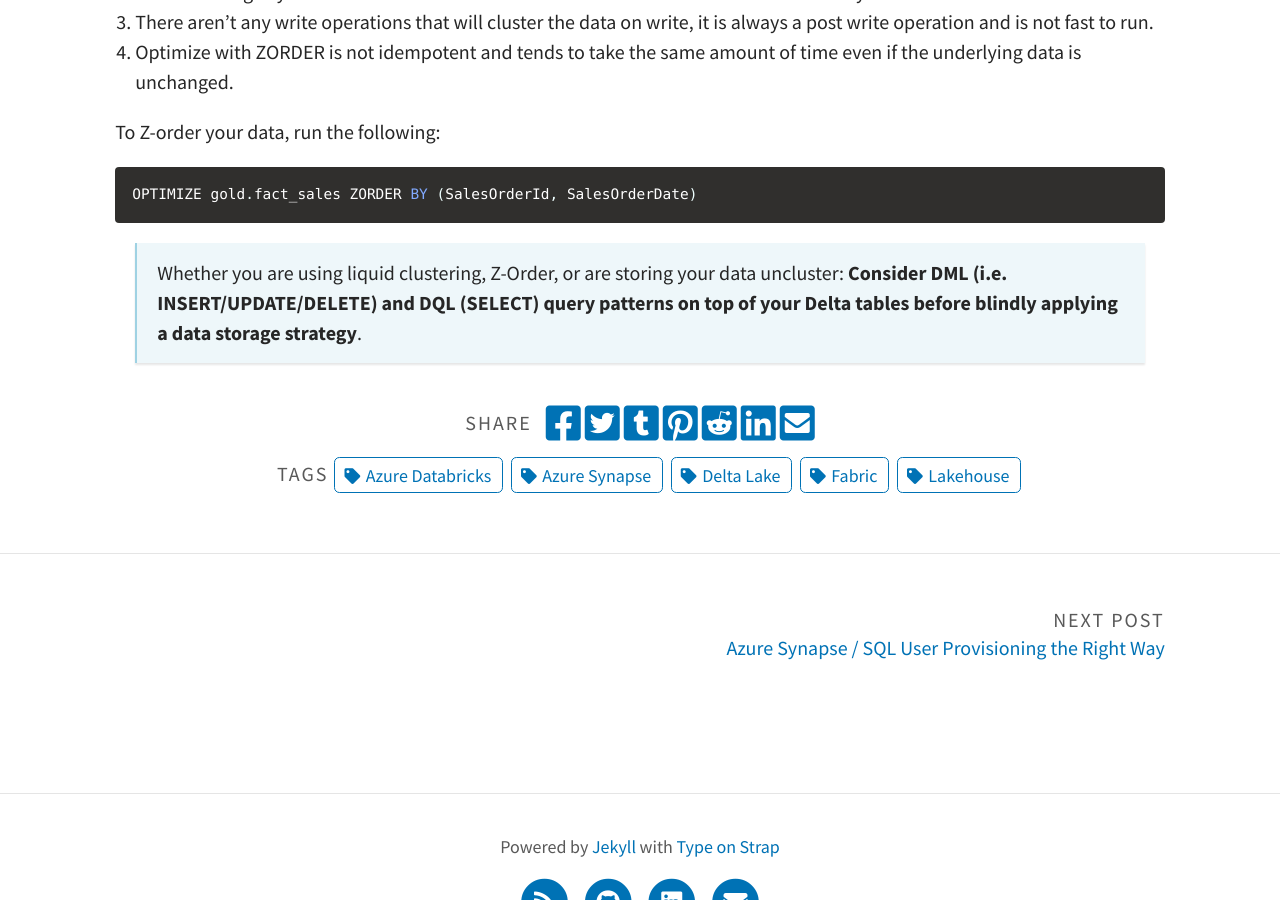
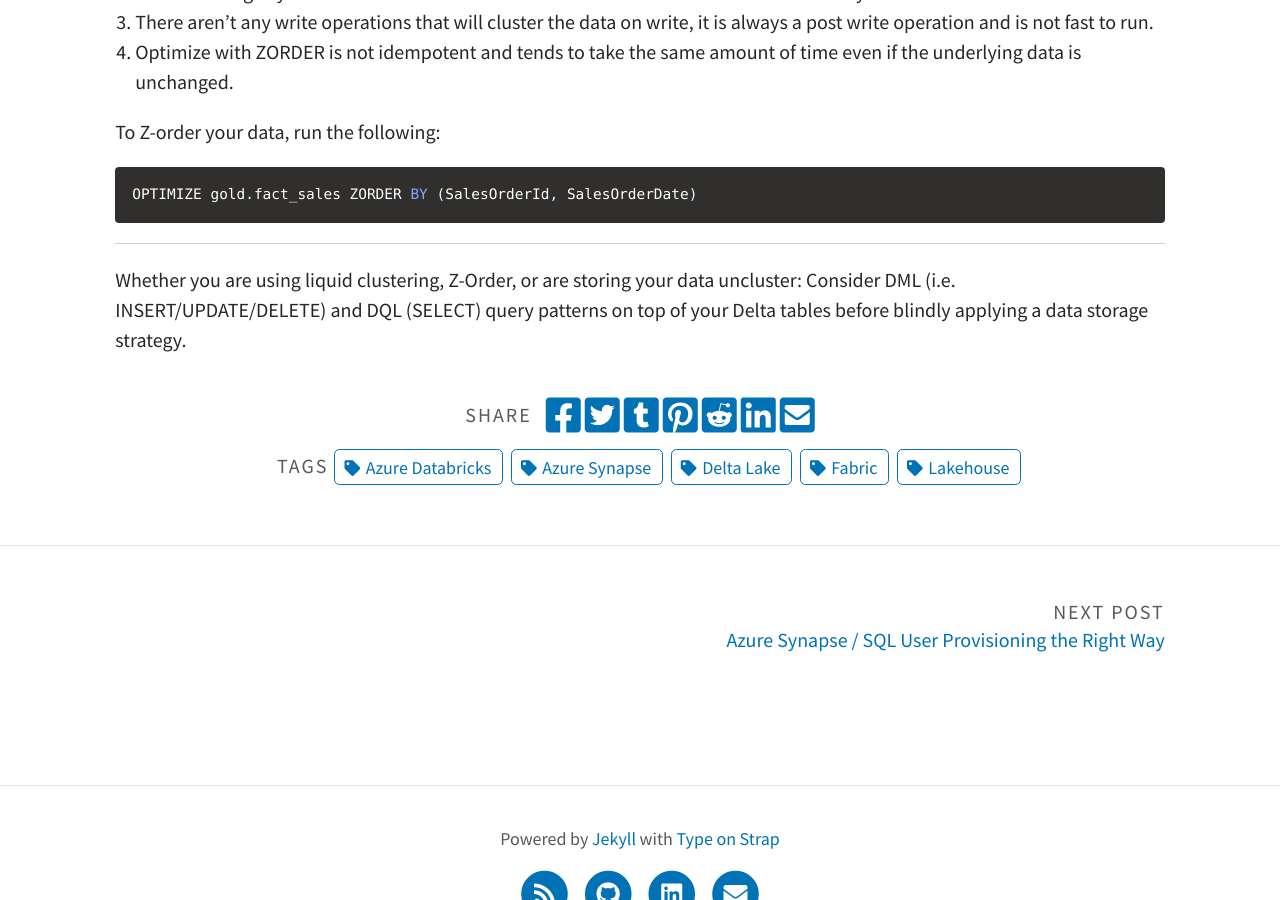
Before and after one commit to mwc360/mwc360.github.io, a Jekyll site: the page built from _posts/2023-10-08-Delta-Table-Maintenance-101.md, in a window 1280 px wide and 900 px high, scrolled down 5195 px. Built offline with Jekyll 4.4.1, drawn with Linux system fonts in a browser that asks for light colours; comment, search, counter and statistics services are not loaded.

Commit message:
update formatting

````diff
--- a/_posts/2023-10-08-Delta-Table-Maintenance-101.md
+++ b/_posts/2023-10-08-Delta-Table-Maintenance-101.md
@@ -132,4 +132,6 @@
 ```sql
 OPTIMIZE gold.fact_sales ZORDER BY (SalesOrderId, SalesOrderDate)
 ```
-> Whether you are using liquid clustering, Z-Order, or are storing your data uncluster: **Consider DML (i.e. INSERT/UPDATE/DELETE) and DQL (SELECT) query patterns on top of your Delta tables before blindly applying a data storage strategy**.
+--------------------
+
+Whether you are using liquid clustering, Z-Order, or are storing your data uncluster: Consider DML (i.e. INSERT/UPDATE/DELETE) and DQL (SELECT) query patterns on top of your Delta tables before blindly applying a data storage strategy.
````
